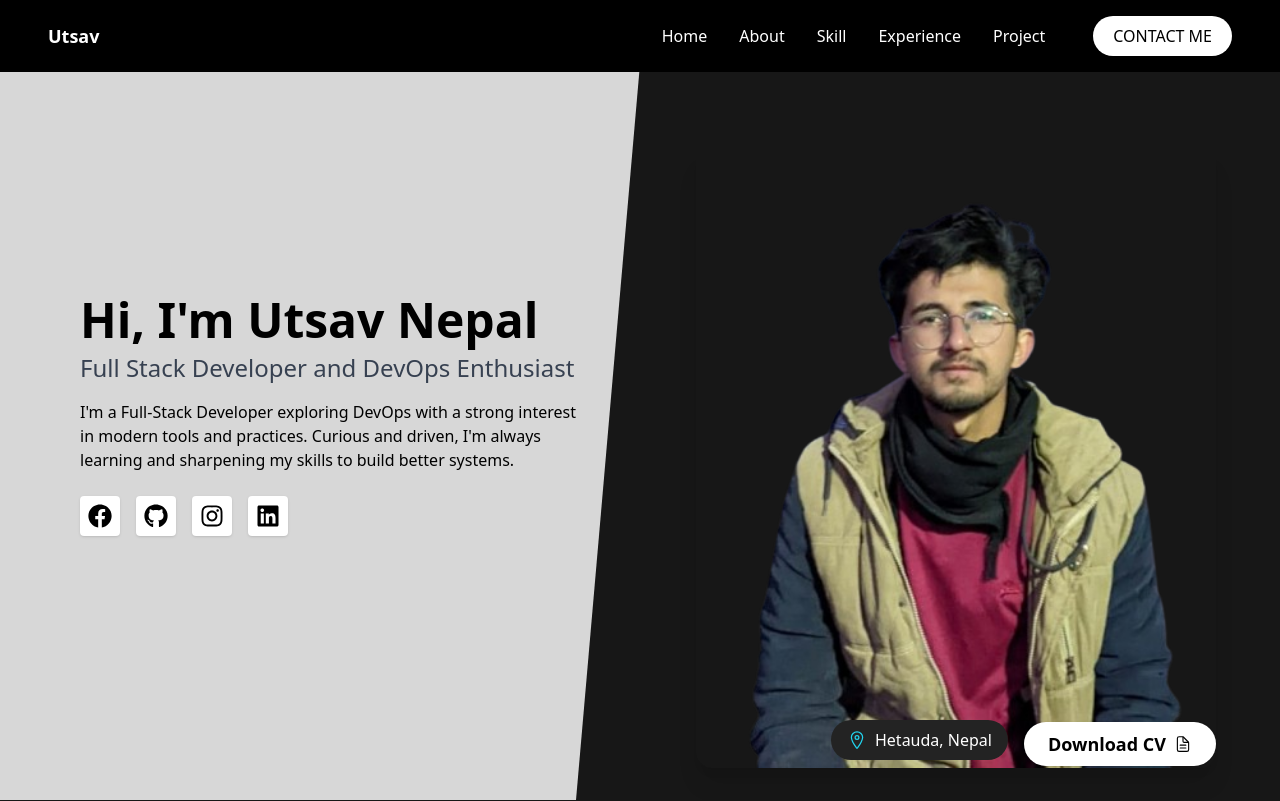
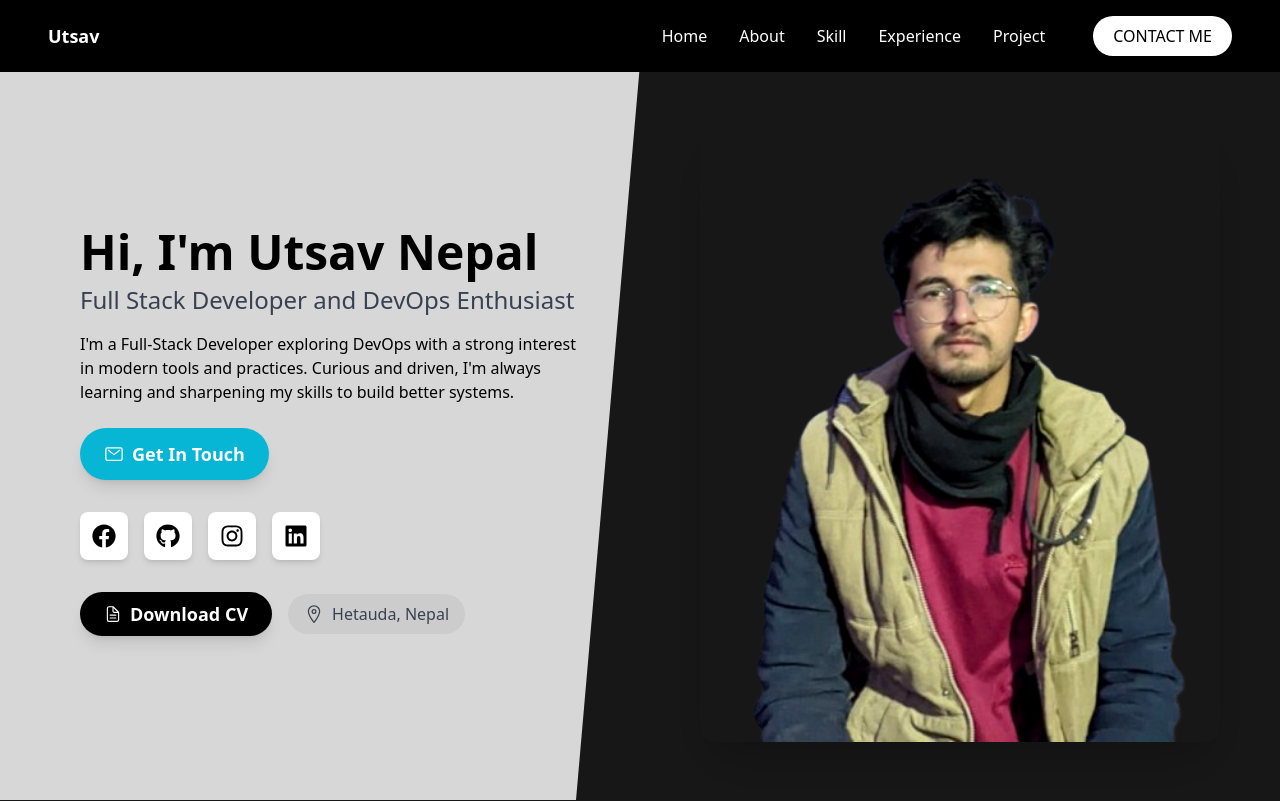
Before and after one commit to UtsavNepal/portfolio, a React (Vite) app: page / in a window 1280 px wide. Shown: the top 801 px of the page. Built offline with nearby package versions, Linux system fonts and the light colour scheme.

Commit message:
first commit

```diff
--- a/src/components/About/About.jsx
+++ b/src/components/About/About.jsx
@@ -1,8 +1,7 @@
 import React, { useState } from "react";
 import who from './Who.png';
 import CV from './CV.pdf';
-import { IoDocumentTextOutline } from "react-icons/io5";
-import { IoLocationOutline } from "react-icons/io5";
+import { IoDocumentTextOutline, IoMailOutline, IoLocationOutline } from "react-icons/io5";
 import { FaGithub, FaInstagram, FaLinkedin, FaFacebook } from 'react-icons/fa';
 
 const SOCIALS = [
@@ -18,40 +17,55 @@ const aboutText =
 const AboutMe = () => {
   const [showAbout, setShowAbout] = useState(false);
 
+  const handleGetInTouch = () => {
+    window.open("https://mail.google.com/mail/u/0/?to=utsavnepal021@gmail.com&fs=1&tf=cm");
+  };
+
   return (
     <section
       id="about"
       className="relative w-full min-h-screen flex flex-col md:flex-row pt-16 overflow-x-hidden"
     >
-      {/* MOBILE: Background image and overlay */}
+      {/* Mobile Background */}
       <div
         className="absolute inset-0 w-full h-full z-0 md:hidden"
         style={{
           backgroundImage: `url(${who})`,
           backgroundSize: "cover",
-          backgroundPosition: "center"
+          backgroundPosition: "center",
+          filter: "brightness(0.8) contrast(1.1)"
         }}
         aria-hidden="true"
       />
-      <div className="absolute inset-0 w-full h-full z-0 bg-black/60 md:hidden" aria-hidden="true" />
+      <div className="absolute inset-0 w-full h-full z-0 bg-black/40 md:hidden" aria-hidden="true" />
 
-      {/* MOBILE: Content overlays */}
+      {/* Mobile Content */}
       <div className="md:hidden relative w-full flex flex-col min-h-screen justify-end z-10">
-        {/* Location */}
         <div className="flex items-center absolute left-3 top-20 bg-transparent">
           <IoLocationOutline className="text-cyan-400 w-5 h-5 mr-1" />
-          <span className="text-white font-medium text-sm drop-shadow">Hetauda, Nepal</span>
+          <span className="text-white font-medium text-sm drop-shadow-lg">Hetauda, Nepal</span>
         </div>
-        {/* Glassmorphism info card and socials */}
-        <div className="w-full px-3 pb-7 pt-6 mt-auto bg-black/30 rounded-t-3xl flex flex-row justify-between items-end">
-          {/* Left: About + Text + CV */}
+
+        <div className="w-full px-3 pb-7 pt-6 mt-auto bg-black/20 backdrop-blur-sm rounded-t-3xl flex flex-col">
           <div className="flex-1 min-w-0">
-            <h2 className="text-base text-white font-medium">Hi, I am</h2>
-            <h1 className="text-2xl font-bold text-white mb-2">Utsav Nepal</h1>
-            <h3 className="text-base text-gray-200 mb-2">Full Stack Developer and DevOps Enthusiast</h3>
+            <h2 className="text-base text-white font-medium drop-shadow-lg">Hi, I am</h2>
+            <h1 className="text-2xl font-bold text-white mb-2 drop-shadow-lg">Utsav Nepal</h1>
+            <h3 className="text-base text-gray-200 mb-2 drop-shadow-lg">Full Stack Developer and DevOps Enthusiast</h3>
+
+            {/* Mobile Email Button */}
+            <button
+              onClick={handleGetInTouch}
+              className="flex items-center justify-center w-full mb-3 px-4 py-3 bg-cyan-500 text-white rounded-full font-semibold text-sm shadow-lg hover:bg-cyan-600 transition-all"
+            >
+              <IoMailOutline className="mr-2 text-lg" />
+              Get In Touch
+            </button>
+
+            <div className="flex justify-between items-center">
+              <div className="flex space-x-3">
                 <button
                   onClick={() => setShowAbout(true)}
-              className="mt-2 mb-3 px-4 py-2 text-sm font-semibold bg-white text-black rounded-full shadow hover:bg-gray-200 transition-all"
+                  className="px-4 py-2 text-sm font-semibold bg-white/90 text-black rounded-full shadow-lg hover:bg-gray-200 transition-all"
                 >
                   About Me &gt;
                 </button>
@@ -59,33 +73,34 @@ const AboutMe = () => {
                   href={CV}
                   target="_blank"
                   rel="noopener noreferrer"
-              className="flex items-center bg-white text-black px-4 py-1 rounded-full font-semibold text-xs shadow hover:bg-gray-200 transition-all w-fit"
+                  className="flex items-center bg-white/90 text-black px-4 py-2 rounded-full font-semibold text-xs shadow-lg hover:bg-gray-200 transition-all"
                 >
-              <IoDocumentTextOutline className="mr-1 text-black" />
+                  <IoDocumentTextOutline className="mr-1" />
                   Download CV
                 </a>
               </div>
-          {/* Right: Socials, vertical */}
-          <div className="flex flex-col gap-4 mb-1 ml-4">
+              <div className="flex gap-3">
                 {SOCIALS.map((item, idx) => (
                   <a
                     key={idx}
                     href={item.href}
                     target="_blank"
                     rel="noopener noreferrer"
-                className="text-white rounded-full p-2 text-2xl bg-black/40 hover:bg-black/70 transition flex items-center justify-center"
+                    className="text-white rounded-full p-2 text-xl bg-black/40 hover:bg-black/70 transition flex items-center justify-center backdrop-blur-sm"
                   >
                     {item.icon}
                   </a>
                 ))}
               </div>
             </div>
-        {/* About Me Pop-up */}
+          </div>
+        </div>
+
         {showAbout && (
-          <div className="fixed inset-0 z-50 flex items-center justify-center bg-black/80">
-            <div className="bg-white rounded-lg shadow-lg max-w-sm w-[90vw] p-6 relative">
+          <div className="fixed inset-0 z-50 flex items-center justify-center bg-black/80 backdrop-blur-sm">
+            <div className="bg-white rounded-lg shadow-2xl max-w-sm w-[90vw] p-6 relative">
               <button
-                className="absolute top-2 right-3 text-black text-2xl font-bold"
+                className="absolute top-2 right-3 text-black text-2xl font-bold hover:text-gray-600 transition"
                 onClick={() => setShowAbout(false)}
                 aria-label="Close"
               >
@@ -98,60 +113,60 @@ const AboutMe = () => {
         )}
       </div>
 
-      {/* DESKTOP: split layout, no duplicated image or nav */}
+      {/* Desktop Content */}
       <div className="hidden md:flex w-1/2 bg-[#D7D7D7] flex-col justify-center pl-20 pr-12 py-12 relative z-10" style={{clipPath: 'polygon(0 0, 100% 0, 90% 100%, 0% 100%)'}}>
         <div>
           <h1 className="text-4xl md:text-5xl font-bold text-black mb-2">Hi, I'm Utsav Nepal</h1>
           <h2 className="text-xl md:text-2xl text-gray-700 mb-4 font-medium">Full Stack Developer and DevOps Enthusiast</h2>
           <p className="text-black mb-6 max-w-lg">{aboutText}</p>
+
+          {/* Desktop Email Button */}
+          <button
+            onClick={handleGetInTouch}
+            className="flex items-center mb-8 px-6 py-3 bg-cyan-500 text-white rounded-full font-semibold text-lg shadow-lg hover:bg-cyan-600 transition-all hover:scale-105"
+          >
+            <IoMailOutline className="mr-2 text-xl" />
+            Get In Touch
+          </button>
+
           <div className="flex gap-4 mb-8">
             {SOCIALS.map((item, idx) => (
               <a key={idx} href={item.href} target="_blank" rel="noopener noreferrer"
-                className="text-black bg-white rounded shadow p-2 text-2xl hover:bg-gray-200 transition">
+                className="text-black bg-white rounded-lg shadow-md p-3 text-2xl hover:bg-gray-200 transition hover:scale-105">
                 {item.icon}
               </a>
             ))}
           </div>
-        </div>
-      </div>
-      <div className="hidden md:flex w-1/2 bg-[#171717] flex-col justify-center items-center relative">
-        <div className="flex flex-col justify-end items-end h-full w-full relative">
-          <img
-            src={who}
-            alt="Profile"
-            className="object-cover rounded-2xl shadow-xl"
-            style={{
-              width: "520px",
-              height: "620px",
-              maxWidth: "95vw",
-              maxHeight: "90vh",
-              position: "absolute",
-              bottom: "32px",
-              right: "64px",
-            }}
-          />
-          {/* Location and Download CV at bottom right, side by side */}
-          <div
-            className="absolute flex gap-4 items-center"
-            style={{
-              bottom: "32px",
-              right: "64px",
-              zIndex: 2
-            }}
-          >
-            <div className="flex items-center bg-[#232323] px-4 py-2 rounded-full mb-2">
-              <IoLocationOutline className="text-cyan-400 w-5 h-5 mr-2" />
-              <span className="text-white font-medium">Hetauda, Nepal</span>
-            </div>
+
+          <div className="flex items-center gap-4">
             <a
               href={CV}
               target="_blank"
               rel="noopener noreferrer"
-              className="flex items-center bg-white text-black px-6 py-2 rounded-full font-semibold text-lg shadow hover:bg-gray-200 transition-all"
+              className="flex items-center bg-black text-white px-6 py-2 rounded-full font-semibold text-lg shadow-lg hover:bg-gray-800 transition-all"
             >
-              Download CV <IoDocumentTextOutline className="ml-2 text-black" />
+              <IoDocumentTextOutline className="mr-2" />
+              Download CV
             </a>
+            <div className="flex items-center bg-black/5 px-4 py-2 rounded-full">
+              <IoLocationOutline className="text-gray-700 w-5 h-5 mr-2" />
+              <span className="text-gray-700 font-medium">Hetauda, Nepal</span>
             </div>
+          </div>
+        </div>
+      </div>
+
+      <div className="hidden md:flex w-1/2 bg-[#171717] flex-col justify-center items-center relative overflow-hidden">
+        <div className="absolute inset-0 flex items-center justify-center p-8">
+          <img
+            src={who}
+            alt="Profile"
+            className="object-cover rounded-2xl shadow-2xl w-full h-full max-w-[520px] max-h-[620px]"
+            style={{
+              objectPosition: 'center center',
+              filter: 'brightness(1.05) contrast(1.05)'
+            }}
+          />
         </div>
       </div>
     </section>
--- a/src/components/Marquee/Marquee.jsx
+++ b/src/components/Marquee/Marquee.jsx
@@ -1,5 +1,4 @@
 import Marquee from "react-fast-marquee";
-import React from 'react';
 import { FaReact, FaDocker, FaAws, FaGitAlt, FaLinux, FaPython } from 'react-icons/fa';
 import { SiDotnet, SiMongodb, SiPostgresql, SiJenkins, SiTypescript, SiNextdotjs, SiTailwindcss, SiDjango, SiRabbitmq, SiTrivy, SiSonarqube } from 'react-icons/si';
 
```
Lines whose indentation alone changed are shown as unchanged.
